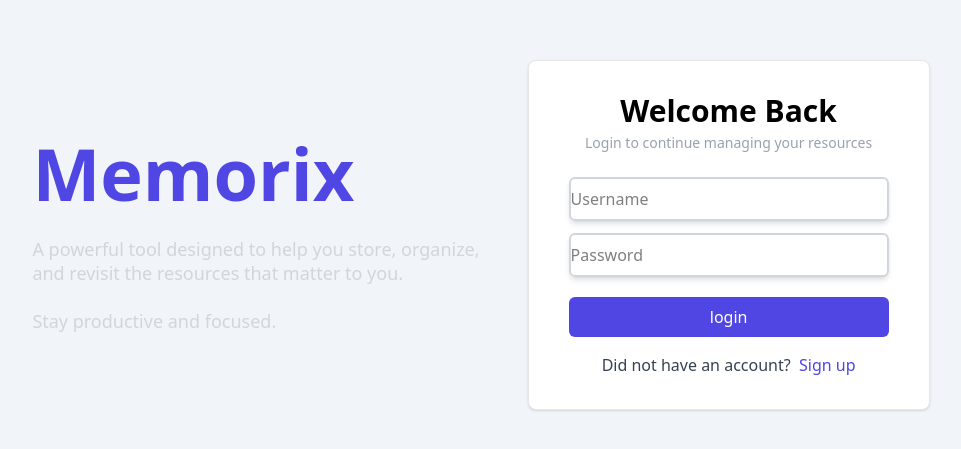
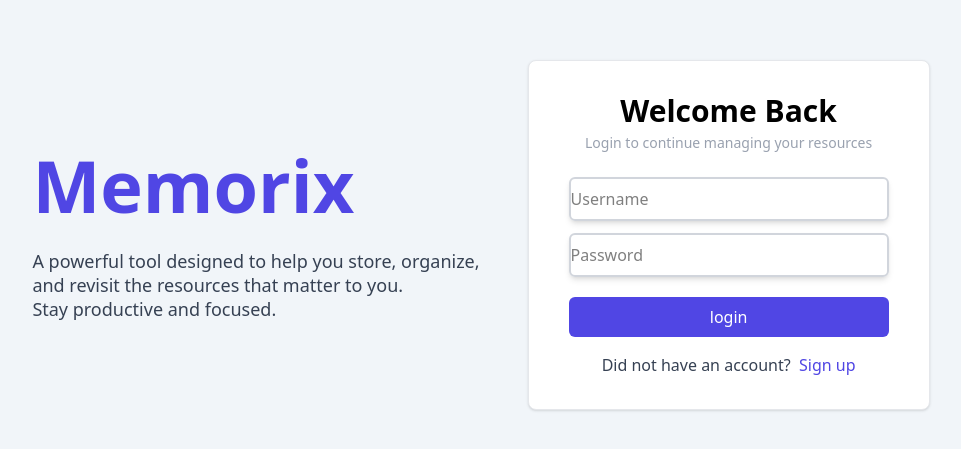
Before and after one commit to Piyush631/memorix, a React (Vite) app in the folder frontend/: page / in a window 1280 px wide. Shown: the part 165-614 px from the top of the page, without its empty margins (159-1120 px from the left). Built offline with nearby package versions, Linux system fonts and the light colour scheme.

Commit message:
add search bar

```diff
--- a/frontend/src/components/Signin.tsx
+++ b/frontend/src/components/Signin.tsx
@@ -80,7 +80,7 @@ return (
     initial={{y:25, opacity:0}}
     animate={{y:0, opacity:1 }}
   transition={{
-    duration: 5,
+    duration: 3,
     ease: "easeInOut"
 
   }} className="text-7xl font-bold  text-[#5046E4] ">Memorix</motion.div>
@@ -90,7 +90,7 @@ return (
     animate={{width:"100%"}}
     transition={{ease:easeInOut, duration:2}}
 
-    className="text-lg text-gray-300 font-normal leading-6  mt-7 w-[600px]">
+    className="text-lg text-gray-700 font-normal leading-6  mt-7 w-[600px]">
     A powerful tool designed to help you store, organize,<br/>
     <motion.p  style={{overflow:"hidden", whiteSpace:"nowrap"}}
     initial={{width:0}}
@@ -99,7 +99,12 @@ return (
 
 
     >and revisit the resources that matter to you. </motion.p>
-     <br/> Stay productive and focused.
+     <motion.p
+      style={{overflow:"hidden", whiteSpace:"nowrap"}}
+      initial={{width:0}}
+      animate={{width:"100%"}}
+      transition={{ease:easeInOut, duration:2,delay:4}}
+     > Stay productive and focused.</motion.p>
     </motion.div>
  </div>
         <div className="bg-white pr-12 pl-12 pb-10 pt-8 lg:px-10 lg:py-8  rounded-lg border-[1px] shadow border-gray-200 ">
```
